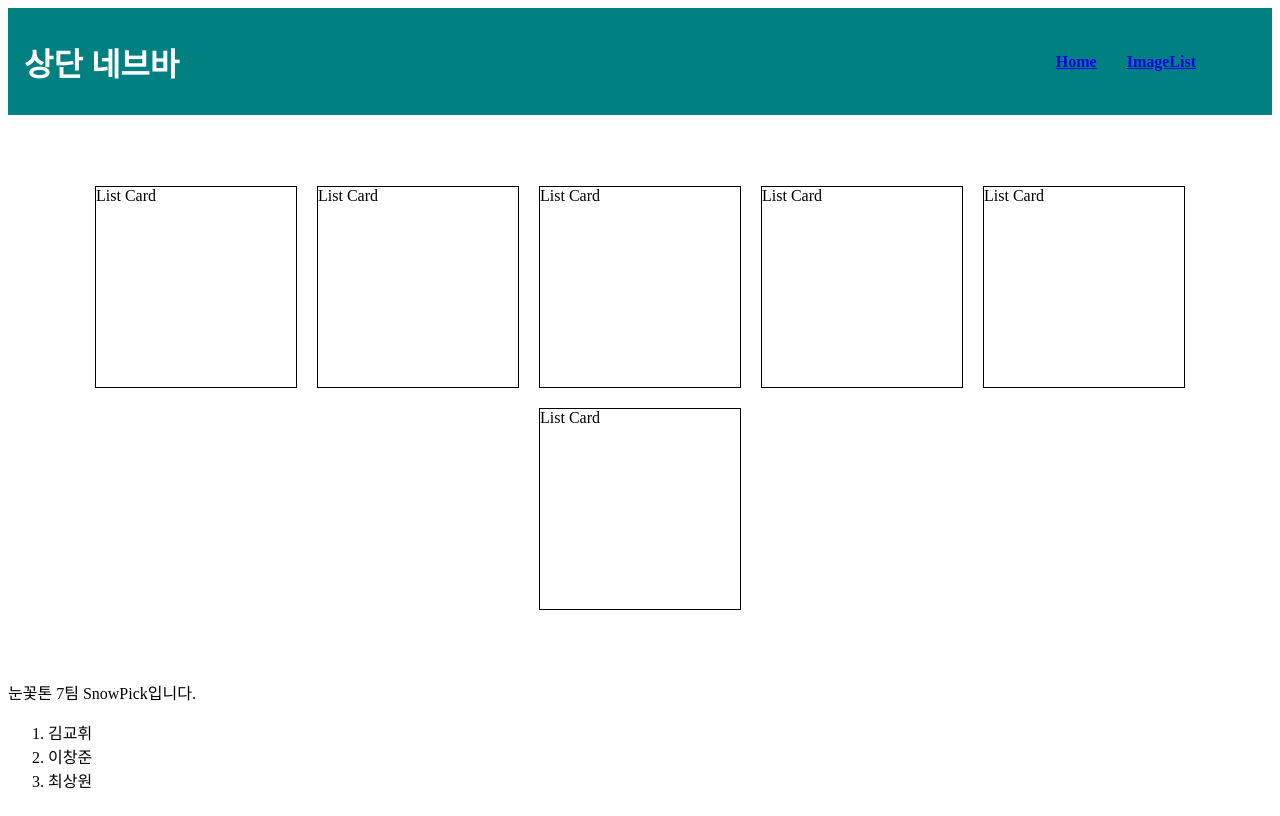
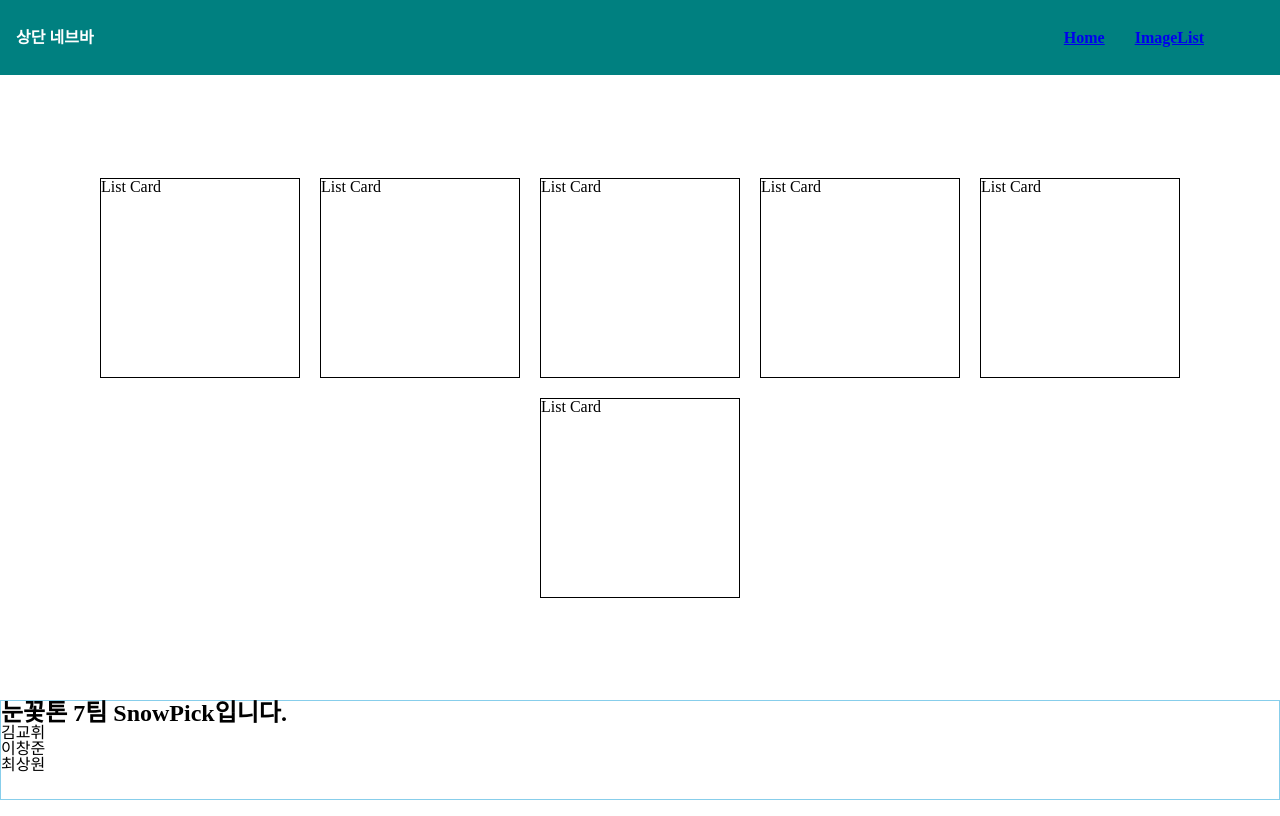
Before and after one commit to GDSC-snowflowerthon/SnowPick-team07-web, a React (Create React App) app: page /list in a window 1280 px wide. Built offline with nearby package versions, Linux system fonts and the light colour scheme.

Commit message:
[Design] reset css 적용

```diff
--- /dev/null
+++ b/src/GlobalStyle.jsx
@@ -0,0 +1,55 @@
+// GlobalStyle.js
+import { createGlobalStyle } from "styled-components";
+
+const GlobalStyle = createGlobalStyle`
+  * {
+    margin: 0;
+    padding: 0;
+    box-sizing: border-box;
+  }
+  html, body, div, span, applet, object, iframe,
+h1, h2, h3, h4, h5, h6, p, blockquote, pre,
+a, abbr, acronym, address, big, cite, code,
+del, dfn, em, img, ins, kbd, q, s, samp,
+small, strike, strong, sub, sup, tt, var,
+b, u, i, center,
+dl, dt, dd, ol, ul, li,
+fieldset, form, label, legend,
+table, caption, tbody, tfoot, thead, tr, th, td,
+article, aside, canvas, details, embed,
+figure, figcaption, footer, header, hgroup,
+menu, nav, output, ruby, section, summary,
+time, mark, audio, video {
+	margin: 0;
+	padding: 0;
+	border: 0;
+	font-size: 100%;
+	font: inherit;
+	vertical-align: baseline;
+}
+/* HTML5 display-role reset for older browsers */
+article, aside, details, figcaption, figure,
+footer, header, hgroup, menu, nav, section {
+	display: block;
+}
+body {
+	line-height: 1;
+}
+ol, ul {
+	list-style: none;
+}
+blockquote, q {
+	quotes: none;
+}
+blockquote:before, blockquote:after,
+q:before, q:after {
+	content: '';
+	content: none;
+}
+table {
+	border-collapse: collapse;
+	border-spacing: 0;
+}
+`;
+
+export default GlobalStyle;
--- a/src/index.js
+++ b/src/index.js
@@ -1,14 +1,12 @@
 import React from "react";
 import ReactDOM from "react-dom/client";
 import App from "./App";
+import GlobalStyle from "./GlobalStyle"; // reset css용
 
 const root = ReactDOM.createRoot(document.getElementById("root"));
 root.render(
   <React.StrictMode>
+    <GlobalStyle />
     <App />
   </React.StrictMode>
 );
-
-// If you want to start measuring performance in your app, pass a function
-// to log results (for example: reportWebVitals(console.log))
-// or send to an analytics endpoint. Learn more: https://bit.ly/CRA-vitals
--- a/src/pages/layout/Footer.jsx
+++ b/src/pages/layout/Footer.jsx
@@ -2,14 +2,14 @@
 
 const Footer = () => {
   return (
-    <div>
-      <span>눈꽃톤 7팀 SnowPick입니다.</span>
+    <S.FooterContainer>
+      <S.BlodTitle>눈꽃톤 7팀 SnowPick입니다.</S.BlodTitle>
       <ol>
         <li>김교휘</li>
         <li>이창준</li>
         <li>최상원</li>
       </ol>
-    </div>
+    </S.FooterContainer>
   );
 };
 
--- a/src/pages/layout/style.jsx
+++ b/src/pages/layout/style.jsx
@@ -18,3 +18,13 @@
 export const NavItem = styled.span`
   margin-right: 30px;
 `;
+
+export const FooterContainer = styled.div`
+  border: 1px solid skyblue;
+  height: 100px;
+`;
+
+export const BlodTitle = styled.p`
+  font-weight: bold;
+  font-size: 24px;
+`;
```
